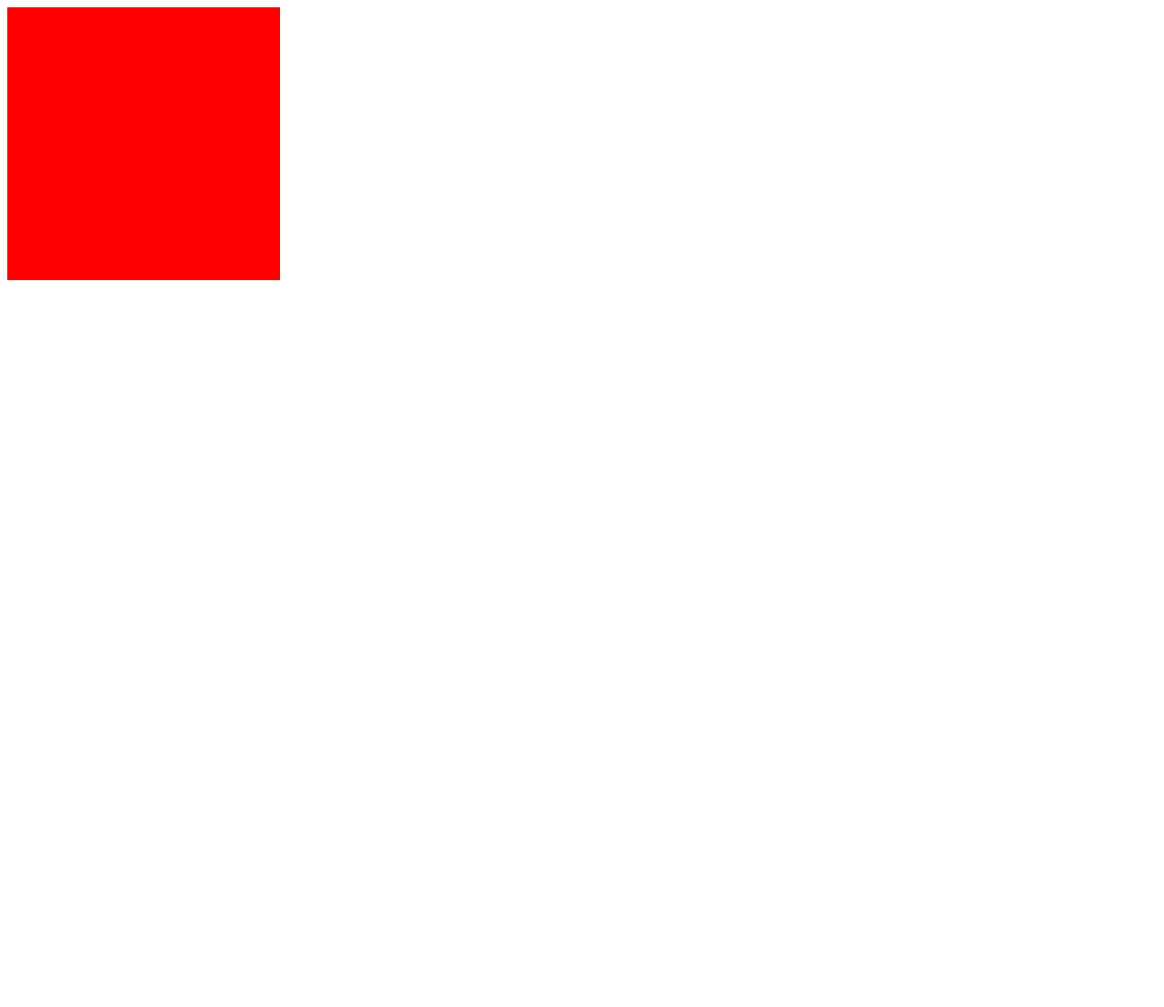
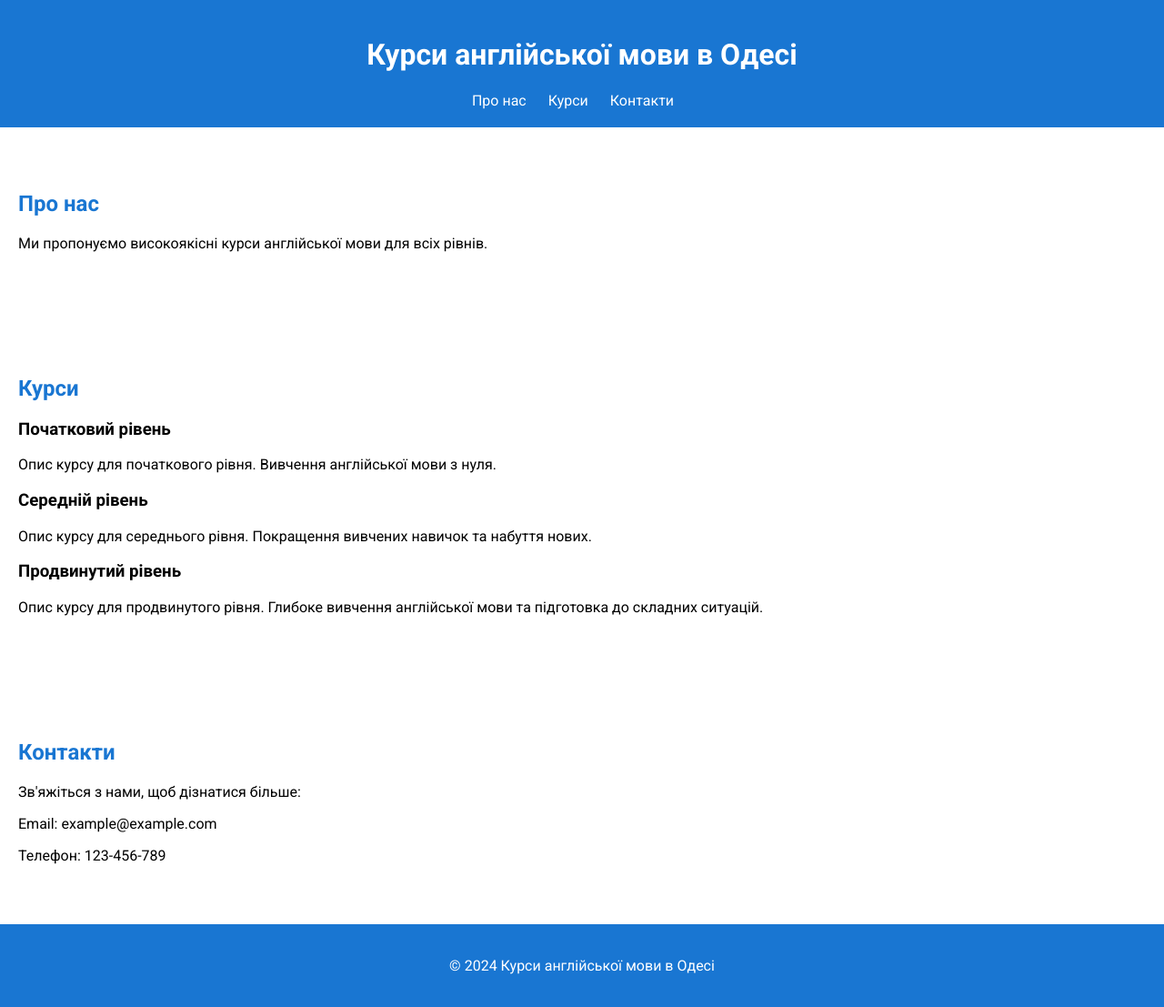
Before and after one commit to SirotovAlexander/englishCourses-vanila, a website built with Vite: page src/index.html in a window 1280 px wide. Shown: the whole page at 91% size. Before the commit the page ends 800 px from the top, so only its background shows below. Built offline with nearby package versions, Linux system fonts and the light colour scheme.

Commit message:
update
update

```diff
--- a/src/css/styles.css
+++ b/src/css/styles.css
@@ -2,7 +2,7 @@ html {
   scroll-behavior: smooth;
 }
 
-:root {
+/* :root {
   font-family: Inter, Avenir, Helvetica, Arial, sans-serif;
   font-size: 16px;
   line-height: 24px;
@@ -16,10 +16,56 @@ html {
   -webkit-font-smoothing: antialiased;
   -moz-osx-font-smoothing: grayscale;
   -webkit-text-size-adjust: 100%;
+} */
+
+body {
+  font-family: 'Roboto', sans-serif;
+  margin: 0;
+  padding: 0;
 }
 
-#redsquare {
-  width: 300px;
-  height: 300px;
-  background-color: red;
+header {
+  background-color: #1976d2;
+  color: #fff;
+  padding: 20px;
+  text-align: center;
 }
+
+nav ul {
+  list-style-type: none;
+  margin: 0;
+  padding: 0;
+}
+
+nav ul li {
+  display: inline;
+  margin-right: 20px;
+}
+
+nav ul li a {
+  text-decoration: none;
+  color: #fff;
+}
+
+section {
+  padding: 50px 20px;
+}
+
+section h2 {
+  color: #1976d2;
+}
+
+section ul li {
+  margin-bottom: 20px;
+}
+
+section ul li strong {
+  color: #1976d2;
+}
+
+footer {
+  background-color: #1976d2;
+  color: #fff;
+  text-align: center;
+  padding: 20px;
+}
--- a/src/index.html
+++ b/src/index.html
@@ -4,11 +4,63 @@
     <meta charset="UTF-8" />
     <link rel="icon" type="image/svg+xml" href="/favicon.svg" />
     <meta name="viewport" content="width=device-width, initial-scale=1.0" />
-    <title>ENG</title>
+    <title>Курси англійської мови в Одесі</title>
+    <link
+      href="https://fonts.googleapis.com/css2?family=Roboto:wght@400;500;700&display=swap"
+      rel="stylesheet"
+    />
     <link rel="stylesheet" href="./css/styles.css" />
   </head>
   <body>
-    <div id="redsquare"></div>
-    <script type="module" src="/main.js"></script>
+    <header>
+      <h1>Курси англійської мови в Одесі</h1>
+      <nav>
+        <ul>
+          <li><a href="#about">Про нас</a></li>
+          <li><a href="#courses">Курси</a></li>
+          <li><a href="#contact">Контакти</a></li>
+        </ul>
+      </nav>
+    </header>
+
+    <section id="about">
+      <h2>Про нас</h2>
+      <p>Ми пропонуємо високоякісні курси англійської мови для всіх рівнів.</p>
+    </section>
+
+    <section id="courses">
+      <h2>Курси</h2>
+      <div class="course">
+        <h3>Початковий рівень</h3>
+        <p>
+          Опис курсу для початкового рівня. Вивчення англійської мови з нуля.
+        </p>
+      </div>
+      <div class="course">
+        <h3>Середній рівень</h3>
+        <p>
+          Опис курсу для середнього рівня. Покращення вивчених навичок та
+          набуття нових.
+        </p>
+      </div>
+      <div class="course">
+        <h3>Продвинутий рівень</h3>
+        <p>
+          Опис курсу для продвинутого рівня. Глибоке вивчення англійської мови
+          та підготовка до складних ситуацій.
+        </p>
+      </div>
+    </section>
+
+    <section id="contact">
+      <h2>Контакти</h2>
+      <p>Зв'яжіться з нами, щоб дізнатися більше:</p>
+      <p>Email: example@example.com</p>
+      <p>Телефон: 123-456-789</p>
+    </section>
+
+    <footer>
+      <p>&copy; 2024 Курси англійської мови в Одесі</p>
+    </footer>
   </body>
 </html>
```
